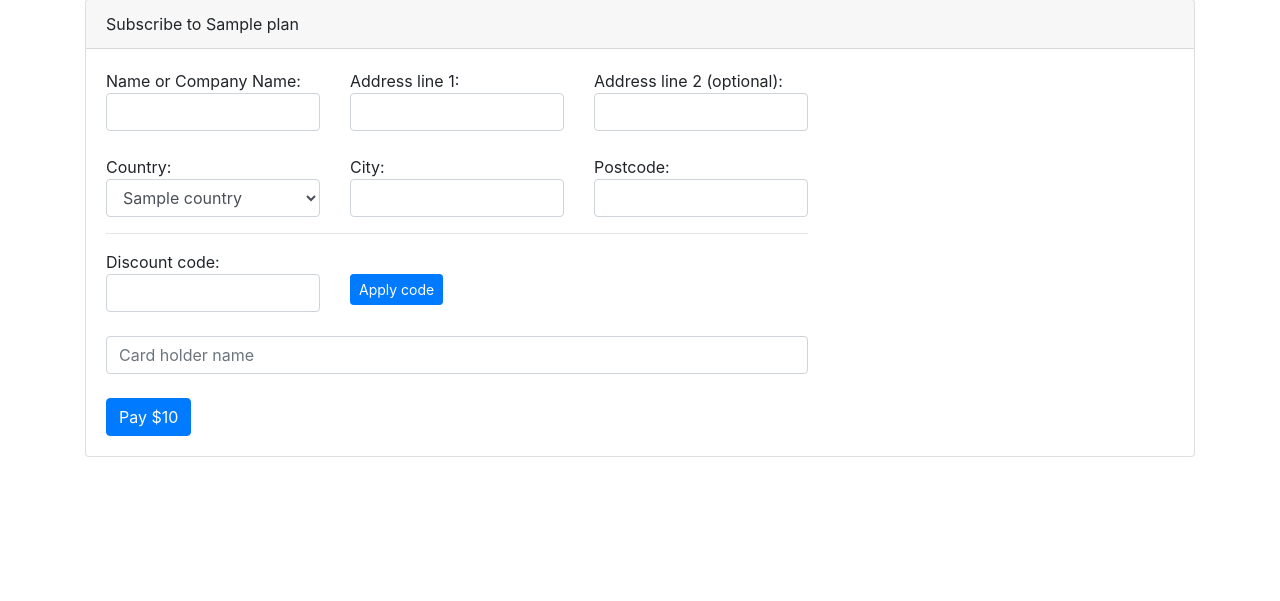
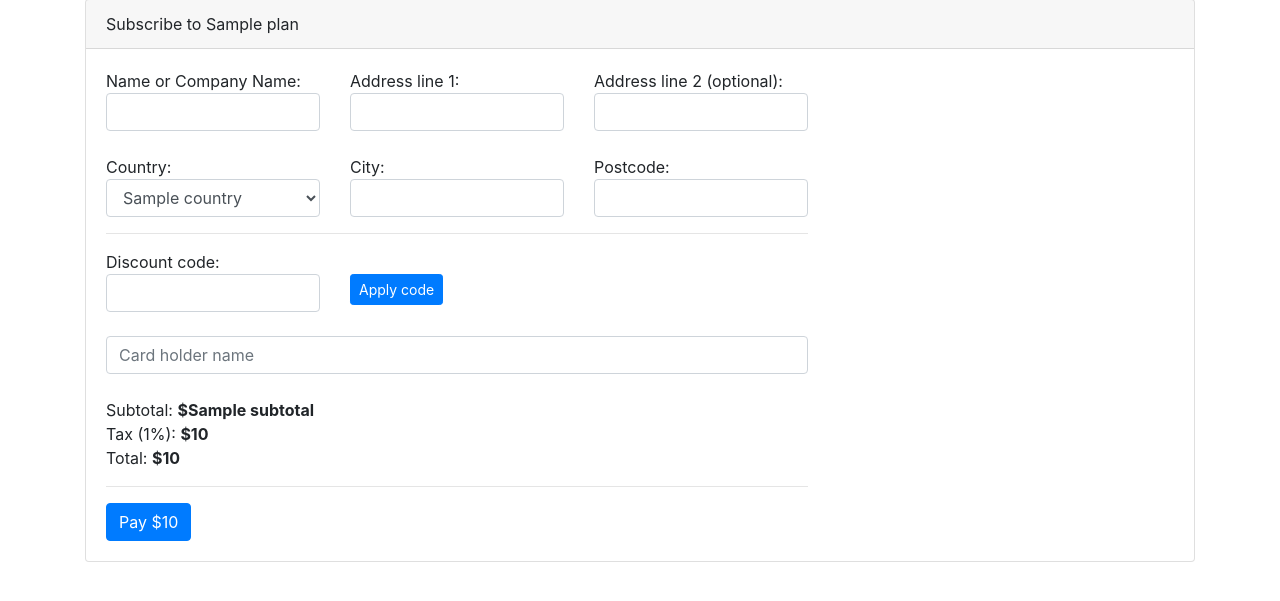
Before and after one commit to itsdenispavlovic/SaaS-old, a Laravel app: template resources/views/billing/checkout.blade.php in a window 1280 px wide. Shown: the part 147-748 px from the top of the page. Run offline with Laravel 8, Linux system fonts and the light colour scheme; a user stored in the database is signed in; tables that the repository leaves empty hold one stand-in row (values such as "Sample post"); the template is opened without the code that fills it: most values are stand-ins (such as "Sample title", 1, 10 or a date in 2020); some libraries are stand-ins or nearby versions.

Commit message:
Handling Taxes and Recalculating Total

```diff
--- a/app/Models/User.php
+++ b/app/Models/User.php
@@ -123,4 +123,13 @@ class User extends Authenticatable
 //    }
     // In tasks/index.php use @can('tasks_create) => they can create @else You have reached the limit of your plan. Please /route billing/ Upgrade your plan
 
+    /**
+     * Write the Tax Percentage
+     *
+     * @return int
+     */
+    public function taxPercentage(): int
+    {
+        return 10;
+    }
 }
--- a/resources/views/billing/checkout.blade.php
+++ b/resources/views/billing/checkout.blade.php
@@ -18,7 +18,8 @@
                         <form action="{{ route('checkout.process') }}" method="POST" id="checkout-form">
                             @csrf
 
-                            <input type="hidden" id="plan-paying-amount" value="{{ $plan->price }}">
+                            <input type="hidden" id="plan-paying-amount" value="{{ $subtotal }}" />
+                            <input type="hidden" id="tax-percent" value="{{ $taxPercent }}">
 
                             <div class="row">
                                 <div class="col-md-4">
@@ -91,8 +92,19 @@
 
                             <br />
 
+                            Subtotal:
+                            <span class="font-weight-bold" id="amount_subtotal">${{ $subtotal }}</span>
+                            <br>
+                            Tax ({{ $taxPercent }}%):
+                            <span class="font-weight-bold" id="amount_taxes">${{ $taxAmount }}</span>
+                            <br>
+                            Total:
+                            <span class="font-weight-bold" id="amount_total">${{ $total }}</span>
+
+                            <hr>
+
                             <button id="card-button" class="btn btn-primary">
-                                Pay ${{ $plan->price }}
+                                Pay ${{ $total }}
                             </button>
 
                         </form>
@@ -154,7 +166,6 @@
                 return false
             });
 
-            // @TODO: refactor
             $('#coupon-check').on('click', function (e) {
                 $('#coupon-text').text('');
                 $.get({
@@ -165,12 +176,21 @@
                     if(result.error_text)
                     {
                         $('#coupon-text').text(result.error_text)
+
                     }
                     else
                     {
                         $('#coupon-text').text(result.name);
                         let plan_paying_amount = parseFloat($('#plan-paying-amount').val());
-                        let pay_amount = plan_paying_amount - plan_paying_amount * parseFloat(result.percent_off) / 100;
+                        let tax_percent = $('#tax-percent').val();
+                        let pay_amount = (plan_paying_amount * (1 - parseFloat(result.percent_off) / 100)).toFixed(2);
+                        $('#amount_subtotal').text('$' + pay_amount);
+                        let tax_amount = (pay_amount * tax_percent / 100).toFixed(2);
+                        $('#amount_taxes').text('$' + tax_amount);
+                        pay_amount = (parseFloat(pay_amount) + parseFloat(tax_amount)).toFixed(2);
+                        $('#amount_total').text('$' + pay_amount);
+                        $('#card-button').text('Pay $' + pay_amount);
+                        $('#amount_total').text('$' + pay_amount.toFixed(2));
                         $('#card-button').text("Pay $" + pay_amount.toFixed(2));
                     }
                 });
```
Also changed, not shown: app/Http/Controllers/CheckoutController.php (+6 -1 lines).
